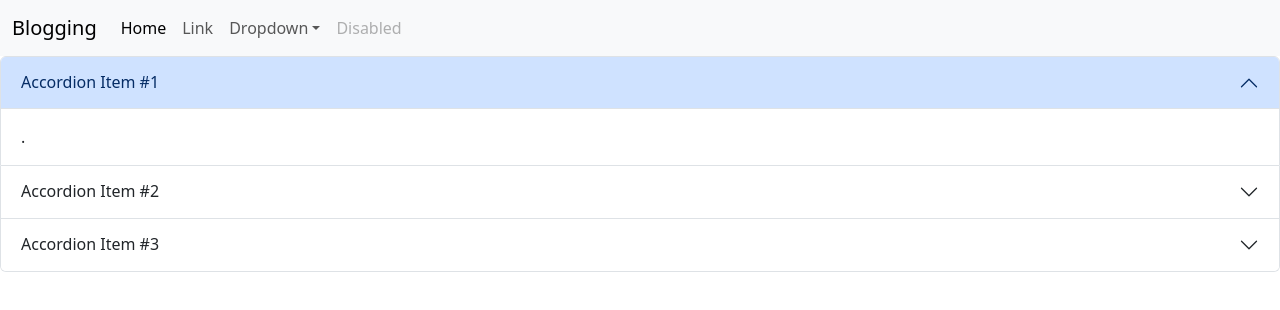
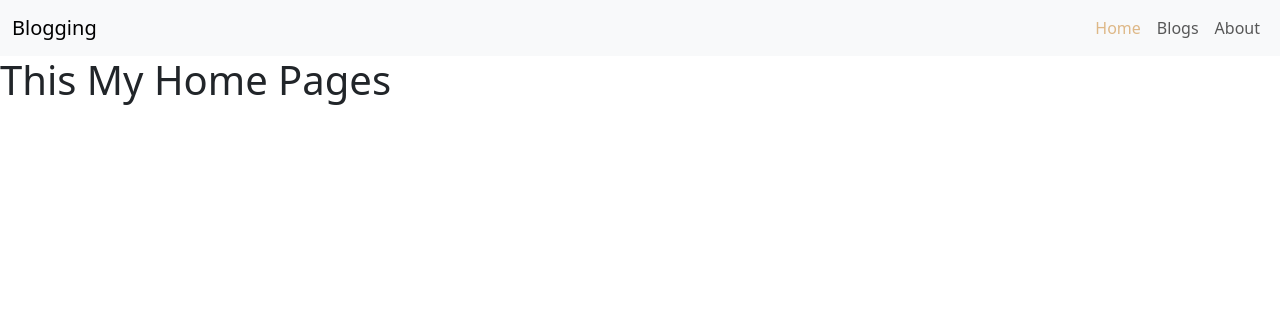
Before and after one commit to domain-for-ankit/expo-d, a React (Create React App) app: page / in a window 1280 px wide. Shown: the top 310 px of the page. Built offline with nearby package versions, Linux system fonts and the light colour scheme.

Commit message:
Router Done

```diff
--- a/src/App.css
+++ b/src/App.css
@@ -24,6 +24,9 @@
   color: white;
 }
 
+header .active{
+  color: burlywood !important;
+}
 .App-link {
   color: #61dafb;
 }
--- a/src/App.js
+++ b/src/App.js
@@ -1,15 +1,31 @@
-import logo from './logo.svg';
+
 import 'bootstrap/dist/css/bootstrap.min.css';
 import 'bootstrap/dist/js/bootstrap.min.js';
 import Sidebar from "./common/Sidebar";
+import Blogs from './component/Blogs';
+import Error from './component/Error';
 import './App.css';
+import { BrowserRouter, Routes,Route } from 'react-router-dom';
+// import Header from './component/Header';
+import Home from './component/Home';
+import About from './component/About';
 import Header from './component/Header';
 function App() {
   return (
-    <div>
-      <Header />
-      <Sidebar></Sidebar>
-    </div>
+    <BrowserRouter>
+    <Routes>
+      <Route path="/" element= {<Header />} >
+       <Route index element= {<Home />} />
+
+        <Route path="blogs" element= {<Blogs />} />
+        <Route path="sidebar" element= {<Sidebar />} />
+        <Route path="about" element= {<About />} />
+        <Route path="*" element= {<Error />} />
+      </Route>
+    </Routes>
+      {/* <Header />
+      <Sidebar></Sidebar> */}
+    </BrowserRouter>
   );
 }
 
--- /dev/null
+++ b/src/component/About.js
@@ -0,0 +1,9 @@
+import React from 'react'
+
+function About() {
+  return (
+    <div>This is About page</div>
+  )
+}
+
+export default About
--- /dev/null
+++ b/src/component/Blogs.js
@@ -0,0 +1,12 @@
+import react from 'react'
+import Header from './Header'
+
+function Blogs(){
+    return(
+        <>
+            <h1>THis is Blogs Page</h1>
+        </>
+    )
+}
+
+export default Blogs
--- /dev/null
+++ b/src/component/Error.js
@@ -0,0 +1,14 @@
+import React from 'react'
+import Header from './Header'
+
+function Error() {
+  return (
+    <>
+    <h1>
+        Error 404: Page Not Found
+    </h1>
+    </>
+  )
+}
+
+export default Error
--- a/src/component/Header.js
+++ b/src/component/Header.js
@@ -1,7 +1,8 @@
 import React from 'react'
-// import bootstra
+import { NavLink, Outlet } from "react-router-dom";
 function Header() {
   return (
+    <>
     <header>
       <nav className="navbar navbar-expand-lg bg-body-tertiary">
   <div className="container-fluid">
@@ -10,33 +11,32 @@ function Header() {
       <span className="navbar-toggler-icon"></span>
     </button>
     <div className="collapse navbar-collapse" id="navbarSupportedContent">
-      <ul className="navbar-nav me-auto mb-2 mb-lg-0">
+      <ul className="navbar-nav ms-auto mb-2 mb-lg-0">
         <li className="nav-item">
-          <a className="nav-link active" aria-current="page" href="#">Home</a>
+
+          <NavLink to="/" className="nav-link">Home</NavLink>
         </li>
         <li className="nav-item">
-          <a className="nav-link" href="#">Link</a>
-        </li>
-        <li className="nav-item dropdown">
-          <a className="nav-link dropdown-toggle" href="#" role="button" data-bs-toggle="dropdown" aria-expanded="false">
-            Dropdown
-          </a>
-          <ul className="dropdown-menu">
-            <li><a className="dropdown-item" href="#">Action</a></li>
-            <li><a className="dropdown-item" href="#">Another action</a></li>
-            <li><hr className="dropdown-divider" /></li>
-            <li><a className="dropdown-item" href="#">Something else here</a></li>
-          </ul>
+
+        <NavLink to="/blogs" className="nav-link">Blogs</NavLink>
         </li>
         <li className="nav-item">
-          <a className="nav-link disabled" aria-disabled="true">Disabled</a>
-        </li>
+
+  <NavLink to="/about" className="nav-link">About</NavLink>
+  </li>
+        <li className="nav-item">
+
+   {/* <NavLink to="/contact-us" className="nav-link">Blogs</NavLink> */}
+  </li>
+
       </ul>
 
     </div>
   </div>
 </nav>
     </header>
+    <Outlet />
+    </>
   )
 }
 
--- /dev/null
+++ b/src/component/Home.js
@@ -0,0 +1,14 @@
+import React from 'react'
+import Header from './Header'
+
+function Home() {
+  return (
+    <>
+             <h1>This My Home Pages</h1>
+
+
+    </>
+  )
+}
+
+export default Home
```
